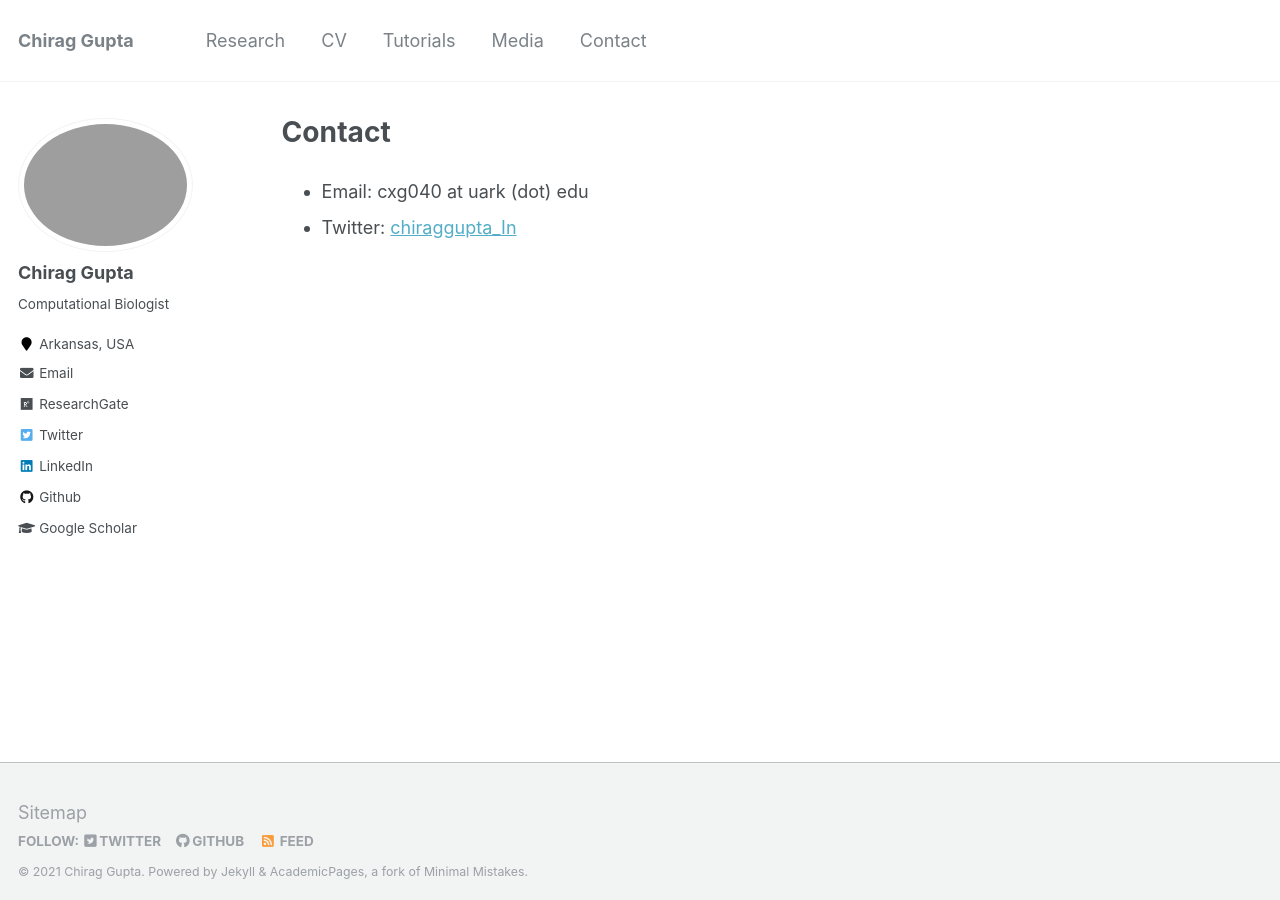
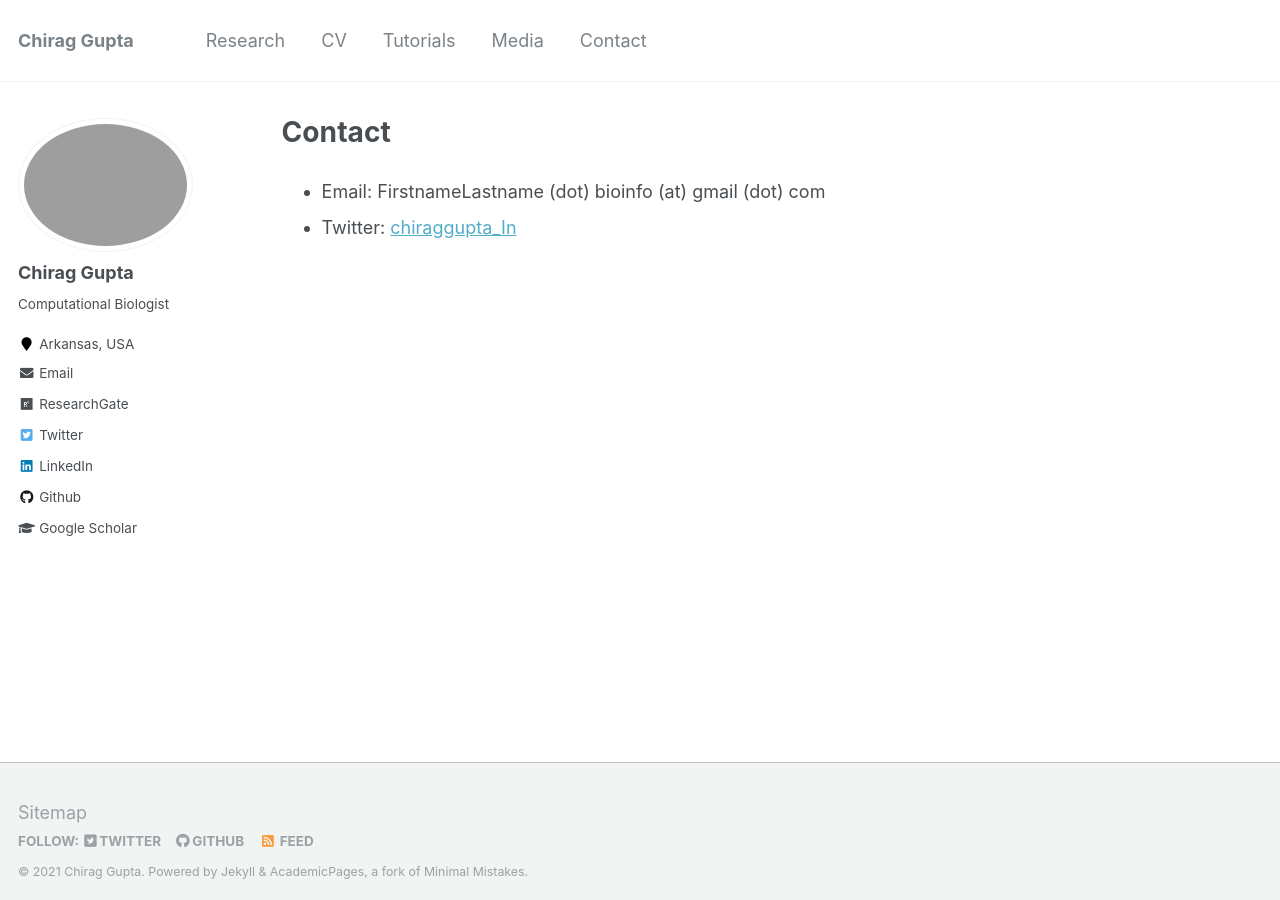
Before and after one commit to cngupta/cngupta.github.io, a Jekyll site: the page built from _pages/contact.md, in a window 1280 px wide. Built offline with Jekyll 4.4.1, drawn with Linux system fonts in a browser that asks for light colours.

Commit message:
Update contact.md

```diff
--- a/_pages/contact.md
+++ b/_pages/contact.md
@@ -5,5 +5,5 @@ excerpt: "Contact me"
 author_profile: true
 ---
 
-* Email: cxg040 at uark (dot) edu
+* Email: FirstnameLastname (dot) bioinfo (at) gmail (dot) com
 * Twitter: [chiraggupta_In](https://twitter.com/chiraggupta_In)
```
